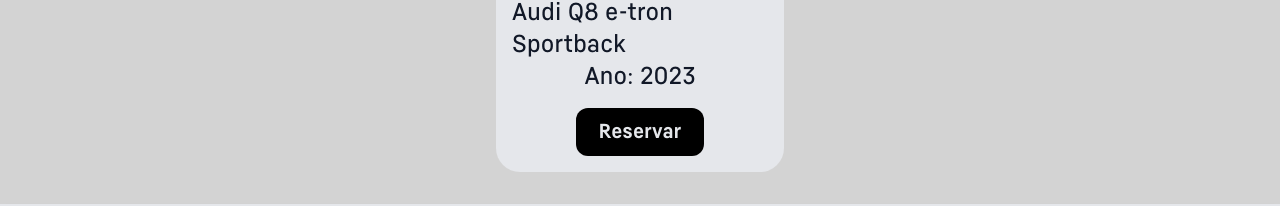
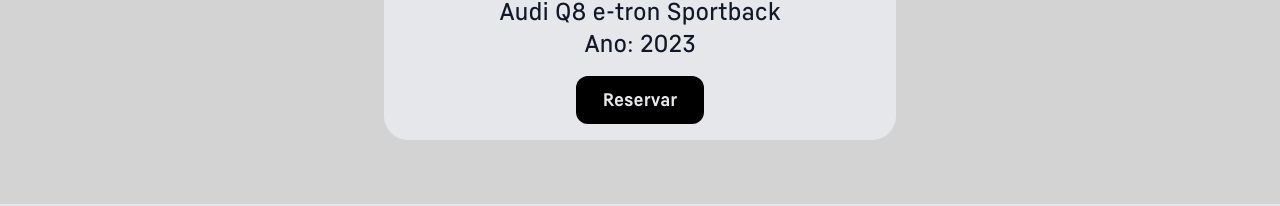
Before and after one commit to LucasAlNascimento/luxmotors, a React (Vite) app: page /catalog/1 in a window 1280 px wide. Shown: the part 516-722 px from the top of the page. Built offline with nearby package versions, Linux system fonts and the light colour scheme.

Commit message:
Arrumando bug de footer flutuante

```diff
--- a/src/components/CarDetail/index.tsx
+++ b/src/components/CarDetail/index.tsx
@@ -15,9 +15,9 @@
 
 function CarDetail({ carro }: CarroProps) {
   return (
-    <div className="flex flex-col min-h-screen">
+    <main className="flex flex-col min-h-screen">
       <Header />
-      <main className="flex flex-col justify-center items-center mx-auto w-1/4 p-4 flex-grow">
+      <div className="flex flex-col flex-grow justify-center items-center p-4 mx-auto">
         <div className="w-full h-96 rounded-3xl">
           <img
             className="w-full h-full rounded-t-3xl object-cover"
@@ -29,15 +29,15 @@
           <h2>{carro.marca} {carro.modelo}</h2>
           <p>Ano: {carro.ano}</p>
           <button
-          className="flex items-center justify-center gap-4 w-20 h-12 mt-4 bg-black rounded-xl text-gray-200 text-lg md:text-xl md:w-32 transition ease-in-out duration-700 hover:bg-yellow-400 hover:scale-105 hover:text-black"
-          type="submit"
-        >
-          <p className="hidden font-fabrikatBold md:flex">Reservar</p>
-        </button>
+            className="flex items-center justify-center gap-4 w-32 h-12 mt-4 bg-black rounded-xl text-gray-200 text-lg transition ease-in-out duration-700 hover:bg-yellow-400 hover:scale-105 hover:text-black"
+            type="submit"
+          >
+            <p className="font-fabrikatBold">Reservar</p>
+          </button>
         </div>
-      </main>
+      </div>
       <Footer />
-    </div>
+    </main>
   );
 }
 
--- a/src/components/Footer/index.tsx
+++ b/src/components/Footer/index.tsx
@@ -2,7 +2,7 @@
 
     return(
 
-        <footer className="flex justify-between items-center w-full h-20 px-5 bg-gray-200 shadow-md md:px-11 mt-auto">
+        <footer className="flex justify-between items-center w-full h-20 px-5 bg-gray-200 shadow-md md:px-11 md:mt-8">
             <p>© 2023 Luxmotors Car Rentals Inc.</p>
             <div className="flex items-center justify-center gap-2">
                 <img className="w-8 rounded-md" src="/assets/icons/Brazil.png" alt="Ícone Brasil"/>
--- a/src/components/Header/index.tsx
+++ b/src/components/Header/index.tsx
@@ -2,8 +2,6 @@
 
 import { FontAwesomeIcon } from '@fortawesome/react-fontawesome'
 import { faCircleUser, faHeart } from '@fortawesome/free-regular-svg-icons'
-
-
 
 function Header() {
 
--- a/src/containers/Catalog/index.tsx
+++ b/src/containers/Catalog/index.tsx
@@ -5,9 +5,11 @@
 function Catalog() {
 
   return (
-    <main className="flex flex-col min-h-screen">
-      <Header />
-      <Cars />
+    <main>
+      <div className="flex flex-col h-[91vh]">
+        <Header />
+        <Cars />
+      </div>
       <Footer />
     </main>
   );
--- a/src/containers/Home/index.tsx
+++ b/src/containers/Home/index.tsx
@@ -21,15 +21,15 @@
   }, [dispatch]);
 
   return (
-    <div>
+    <main>
       <Header />
-      <Slider />
-      <Search />
-      <Brands />
-      <div className="relative">
-        <Footer />
+      <div className='flex flex-col h-full'>
+        <Slider />
+        <Search />
+        <Brands />
       </div>
-    </div>
+      <Footer />
+    </main>
   );
 }
 
--- a/src/main.tsx
+++ b/src/main.tsx
@@ -17,7 +17,7 @@
 import { PersistGate } from "redux-persist/integration/react";
 import { persistStore } from 'redux-persist';
 
-let persistor = persistStore(store);
+const persistor = persistStore(store);
 
 
 ReactDOM.createRoot(document.getElementById('root')!).render(
```
Also changed, not shown: src/Routing.tsx (+2 -5 lines), 1 other file (tests, documents, lock files or other folders).
